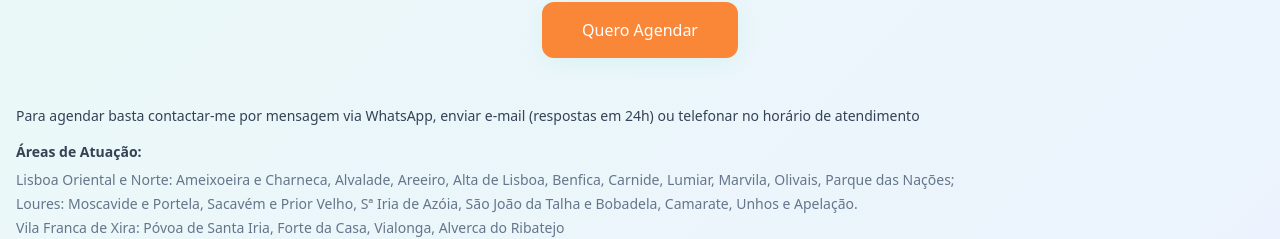
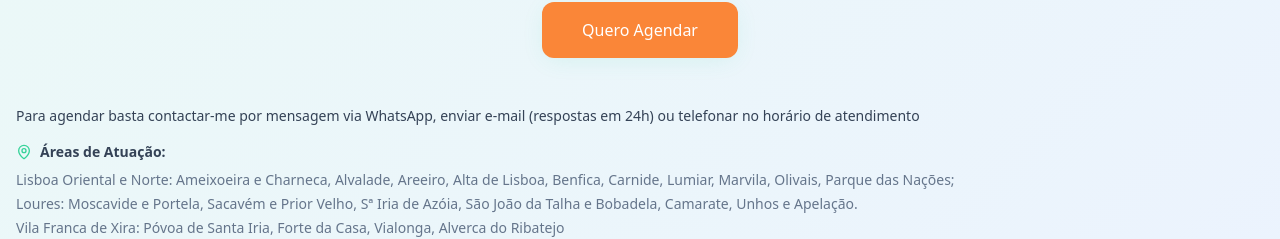
Before and after one commit to afcapitao/home-paws-vet, a React (Vite) app: page / in a window 1280 px wide. Shown: the part 817-1056 px from the top of the page. Built offline with nearby package versions, Linux system fonts and the light colour scheme.

Commit message:
Update areas of atuação text

```diff
--- a/src/components/Hero.tsx
+++ b/src/components/Hero.tsx
@@ -1,5 +1,5 @@
 import { Button } from "@/components/ui/button";
-import { Clock } from "lucide-react";
+import { Clock, MapPin } from "lucide-react";
 import heroImage from "@/assets/hero-vet.jpg";
 import { AppointmentForm } from "@/components/AppointmentForm";
 import { useTranslation } from "react-i18next";
@@ -77,7 +77,10 @@ const Hero = () => {
               </p>
 
               <div className="space-y-2">
-                <h3 className="font-semibold text-foreground">Áreas de Atuação:</h3>
+                <div className="flex items-start gap-2">
+                  <MapPin className="h-4 w-4 text-primary mt-0.5" />
+                  <h3 className="font-semibold text-foreground">Áreas de Atuação:</h3>
+                </div>
                 <div className="text-sm space-y-1 text-justify">
                   <p><span className="font-medium">Lisboa Oriental e Norte:</span> Ameixoeira e Charneca, Alvalade, Areeiro, Alta de Lisboa, Benfica, Carnide, Lumiar, Marvila, Olivais, Parque das Nações;</p>
                   <p><span className="font-medium">Loures:</span> Moscavide e Portela, Sacavém e Prior Velho, Sª Iria de Azóia, São João da Talha e Bobadela, Camarate, Unhos e Apelação.</p>
--- a/src/i18n/locales/en.json
+++ b/src/i18n/locales/en.json
@@ -16,7 +16,7 @@
     "feature2": "Soft tissue surgery and dentistry service at partner clinic",
     "bookButton": "Book Now",
     "bookingInfo": "To book, just contact me via WhatsApp message, send an email or call during office hours",
-    "location": "Lisbon and surroundings",
+    "location": "Eastern and Northern Lisbon, Loures and Vila Franca de Xira",
     "hours": "10am to 6pm Monday to Friday",
     "noEmergency": "I do not attend emergencies"
   },
--- a/src/i18n/locales/pt.json
+++ b/src/i18n/locales/pt.json
@@ -17,7 +17,7 @@
     "feature3": "Serviço de cirurgia de tecidos moles e higienização oral em clínica parceira",
     "bookButton": "Quero Agendar",
     "bookingInfo": "Para agendar basta contactar-me por mensagem via WhatsApp, enviar e-mail (respostas em 24h) ou telefonar no horário de atendimento",
-    "location": "Lisboa e arredores",
+    "location": "Lisboa Oriental e Norte, Loures e Vila Franca de Xira",
     "hours": "10h às 18h de 2ªf a 6ªf",
     "noEmergency": "Não atendo emergências"
   },
```
